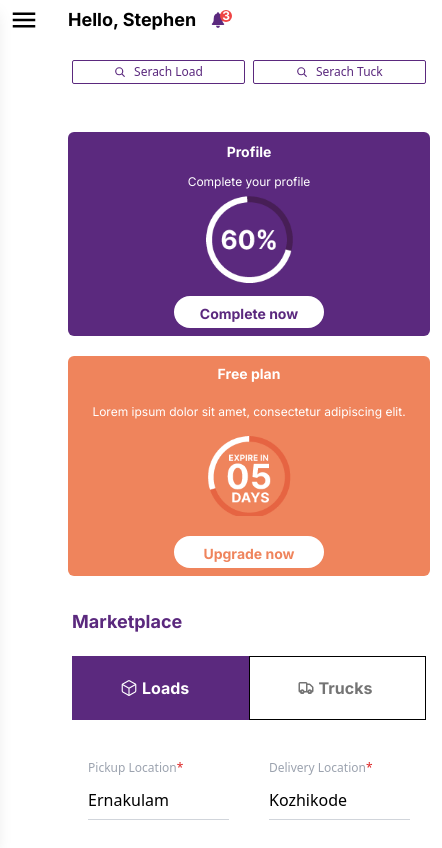
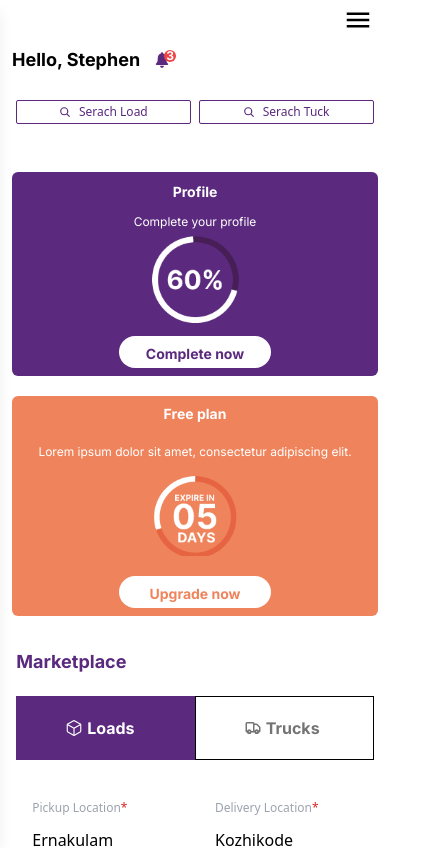
Before and after one commit to nihalmohd/LoaDart, a React (Vite) app: page /Broker in a window 390 px wide. Shown: the top 848 px of the page, 442 px wide, since content can reach past the window. Built offline with nearby package versions, Linux system fonts and the light colour scheme.

Commit message:
side bar bug fixed

```diff
--- a/src/assets/components/Broker/Sidebar/Sidebar.jsx
+++ b/src/assets/components/Broker/Sidebar/Sidebar.jsx
@@ -55,6 +55,15 @@ const Sidebar = () => {
     const toggleLoads = () => {
         setIsLoad(!isLoad);
     };
+
+    // const handleMenuItemClick = (item) => {
+    //     setActiveItem(item);
+    //     if(item==="Dashboard"){
+    //         navigate('/Broker')
+    //     }else if(item==="Schedule"){
+    //         navigate('/Broker/Schedule')
+    //     }
+    // };
     const handleSlidbar = ()=>{
         setIsSidebarOpen(!isSidebarOpen)
     }
@@ -260,7 +269,10 @@ const Sidebar = () => {
 
 
         </div>
+        <div className=" flex-grow h-full md:ml-[260px]  overflow-hidden ">
 
+
+        </div>
         </div>
   )
 }
--- a/src/assets/pages/BrokerSide.jsx
+++ b/src/assets/pages/BrokerSide.jsx
@@ -13,7 +13,7 @@ import UpgradeMembership from '../components/Broker/UpgradeMembership/UpgradeMem
 
 const BrokerSide = () => {
   return (
-    <div className="flex">
+    <div className="md:flex ">
       <Sidebar />
       <div className="flex-1" >
         <Routes>
```
